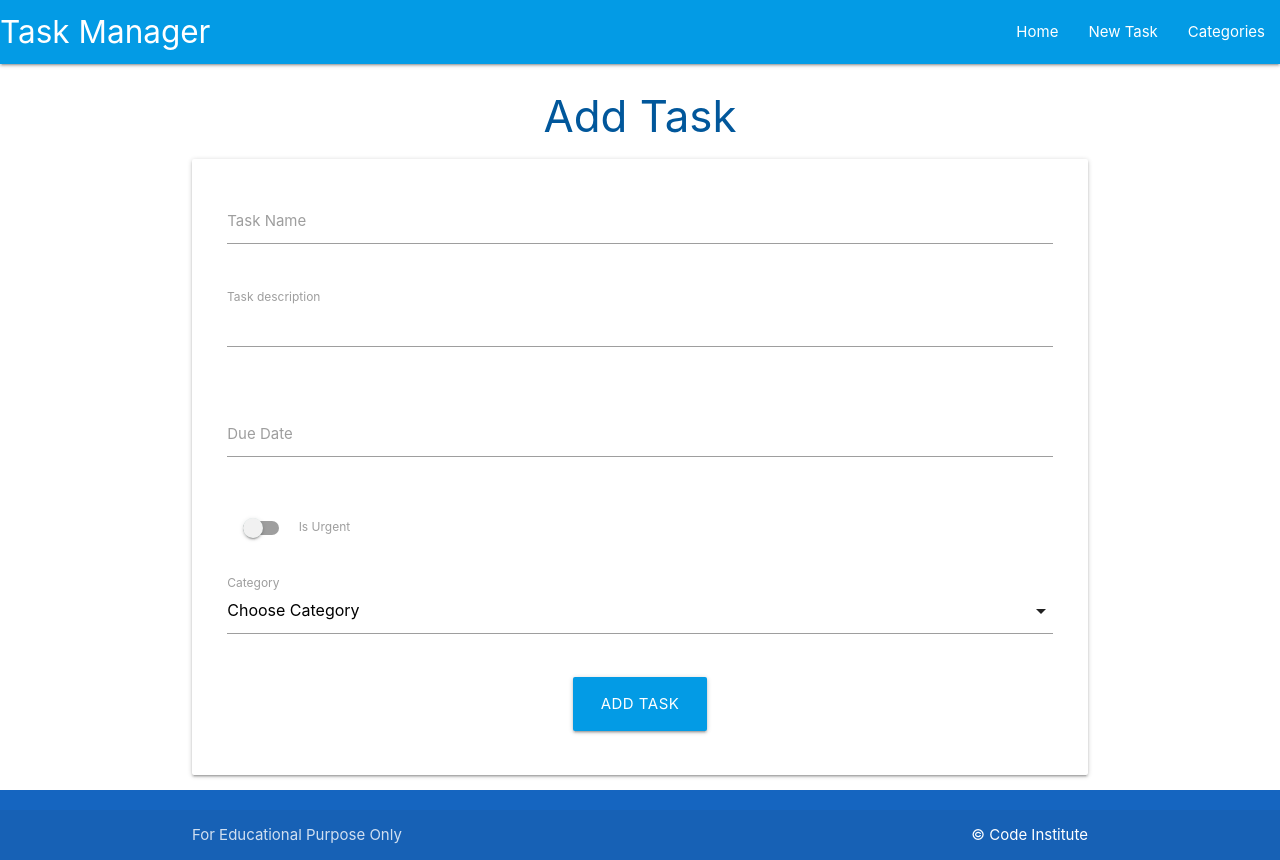
After one commit to alakeldev/task-manager-walkthrough-project-ci, a Flask app: page /add_task in a window 1280 px wide. The commit adds this page. Run offline with Flask 3, Linux system fonts and the light colour scheme; data that the repository does not hold is empty.

Commit message:
add functionality to add new tasks and set this task to which category list

```diff
--- a/taskmanager/routes.py
+++ b/taskmanager/routes.py
@@ -33,10 +33,26 @@ def edit_category(category_id):
     return render_template("edit_category.html", category=category)
 
 
-
 @app.route("/delete_category/<int:category_id>")
 def delete_category(category_id):
     category = Category.query.get_or_404(category_id)
     db.session.delete(category)
     db.session.commit()
     return redirect(url_for("categories"))
+
+
+@app.route("/add_task", methods=["GET", "POST"])
+def add_task():
+    categories = list(Category.query.order_by(Category.category_name).all())
+    if request.method == "POST":
+        task = Task (
+            task_name=request.form.get("task_name"),
+            task_description=request.form.get("task_description"),
+            is_urgent=bool(True if request.form.get("is_urgent") else False),
+            due_date=request.form.get("due_date"),
+            category_id=request.form.get("category_id")
+        )
+        db.session.add(task)
+        db.session.commit()
+        return redirect(url_for("home"))
+    return render_template("add_task.html", categories=categories)
--- a/taskmanager/static/js/script.js
+++ b/taskmanager/static/js/script.js
@@ -1,5 +1,18 @@
 document.addEventListener('DOMContentLoaded', function () {
     // sidenave initialization
-    var sidenav = document.querySelectorAll('.sidenav');
-    M.Sidenav.init(sidenav)
+    let sidenav = document.querySelectorAll('.sidenav');
+    M.Sidenav.init(sidenav);
+
+
+    // datepicker initialization
+    let datepicker = document.querySelectorAll('.datepicker');
+    M.Datepicker.init(datepicker, {
+        format: "dd mmmm, yyyy",
+        i18n: {done: "Select"}
+    });
+
+
+    // select initialization
+    let selects = document.querySelectorAll('select');
+    M.FormSelect.init(selects);
 });
--- /dev/null
+++ b/taskmanager/templates/add_task.html
@@ -0,0 +1,64 @@
+{% extends "base.html" %}
+{% block content %}
+
+<h3 class="light-blue-text text-darken-4 center-align">Add Task</h3>
+
+<div class="row card-panel lighten-5">
+    <form class="col s12" method="POST" action="{{ url_for('add_task') }}">
+        <!-- Task name -->
+        <div class="row">
+            <div class="input-field col s12">
+                <input id="task_name" name="task_name" type="text" minlength="5" maxlength="50" class="validate"
+                    required>
+                <label for="task_name">Task Name</label>
+            </div>
+        </div>
+        <!-- Task_description -->
+        <div class="row">
+            <div class="input-field col s12">
+                <textarea id="task_description" name="task_description" type="text" minlength="5" maxlength="200"
+                    class="materialize-textarea validate" required>
+                </textarea>
+                <label for="task_description">Task description</label>
+            </div>
+        </div>
+        <!-- due_date -->
+        <div class="row">
+            <div class="input-field col s12">
+                <input id="due_date" name="due_date" type="text" class="datepicker validate" required>
+                <label for="due_date">Due Date</label>
+            </div>
+        </div>
+        <!-- is_urgent -->
+        <div class="row">
+            <div class="input-field col s12">
+                <div class="switch">
+                    <label for="is_urgent">
+                        <input id="is_urgent" name="is_urgent" type="checkbox">
+                        <span class="lever"></span>
+                        Is Urgent
+                    </label>
+                </div>
+            </div>
+        </div>
+        <!-- Category_id -->
+        <div class="row">
+            <div class="input-field col s12">
+                <select name="category_id" id="category_id" class="validate" required>
+                    <option value="" disabled selected>Choose Category</option>
+                    {% for category in categories %}
+                    <option value="{{ category.id }}">{{ category.category_name }}</option>
+                    {% endfor %}
+                </select>
+                <label for="category_id">Category</label>
+            </div>
+        </div>
+        <!-- Submit button -->
+        <div class="row">
+            <div class="col s12 center-align">
+                <button type="submit" class="btn-large light-blue darken-1">Add Task</button>
+            </div>
+        </div>
+    </form>
+</div>
+{% endblock %}
--- a/taskmanager/templates/base.html
+++ b/taskmanager/templates/base.html
@@ -22,7 +22,7 @@
                 <a href="#" data-target="mobile-demo" class="sidenav-trigger"><i class="fas fa-bars"></i></a>
                 <ul class="right hide-on-med-and-down">
                     <li><a href="{{ url_for('home') }}">Home</a></li>
-                    <li><a href="">New Task</a></li>
+                    <li><a href="{{ url_for('add_task') }}">New Task</a></li>
                     <li><a href="{{ url_for('categories') }}">Categories</a></li>
                 </ul>
             </div>
@@ -30,7 +30,7 @@
 
         <ul class="sidenav" id="mobile-demo">
             <li><a href="{{ url_for('home') }}">Home</a></li>
-            <li><a href="">New Task</a></li>
+            <li><a href="{{ url_for('add_task') }}">New Task</a></li>
             <li><a href="{{ url_for('categories') }}">Categories</a></li>
         </ul>
     </header>
```
Also changed, not shown: taskmanager/templates/tasks.html (+7 -0 lines).
